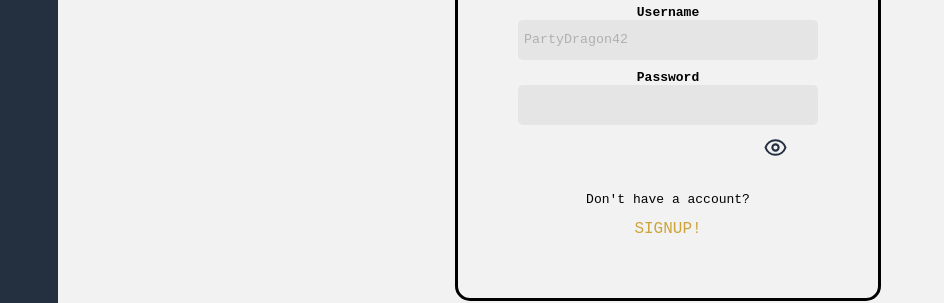
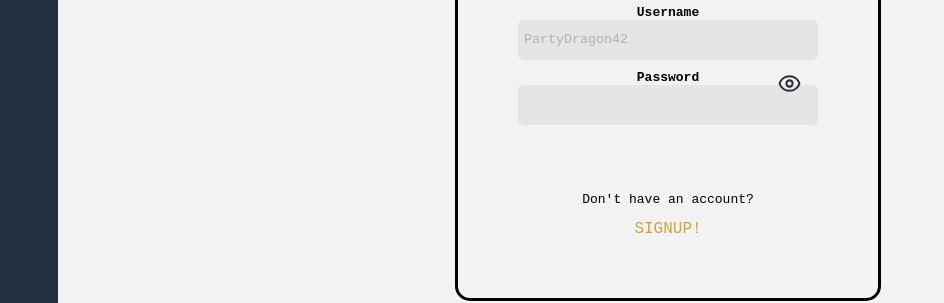
Before and after one commit to MadeleineJonassen/IDATT2105_Full_Stack_Application_Development, a Vue app in the folder FullstackProsjekt/src/frontend/: page /login in a window 1280 px wide. Shown: the part 256-559 px from the top of the page, without its empty margins (0-944 px from the left). Built offline with nearby package versions, Linux system fonts and the light colour scheme.

Commit message:
Change show password icon back to OG state

```diff
--- a/FullstackProsjekt/src/frontend/src/views/LoginView.vue
+++ b/FullstackProsjekt/src/frontend/src/views/LoginView.vue
@@ -7,8 +7,8 @@
 				<p> Sign in to your already existing account</p>
 
 				<div class="loginBox">
-          <label>Username</label> <br>
-          <input type="text" required v-model="username" placeholder="PartyDragon42"/> <br>
+					<label>Username</label> <br>
+					<input type="text" required v-model="username" placeholder="PartyDragon42"/> <br>
 
 					<label>Password</label> <br>
 					<div class="password-input">
@@ -19,8 +19,8 @@
 						</button>
 					</div> <br>
 
-          <label class="error-message">{{errorMsg}}</label><br>
-          <p> Don't have a account?</p><router-link to="/signup" id="signUpLink">SIGNUP!</router-link>
+					<label class="error-message">{{errorMsg}}</label><br>
+					<p> Don't have an account?</p><router-link to="/signup" id="signUpLink">SIGNUP!</router-link>
 				</div>
 			</div>
 
@@ -99,15 +99,20 @@ export default {
 	display: inline-block;
 	min-width: 300px;
 }
+
+.password-input input {
+	padding-right: 40px;
+}
+
 .showPasswordIcon {
 	position: absolute;
-	top: 50%;
 	right: 10px;
 	transform: translateY(-50%);
 	border: none;
 	background: none;
 	cursor: pointer;
 }
+
 #signUpLink {
 	color: var(--option-color);
 	padding: 10px;
--- a/FullstackProsjekt/src/frontend/src/views/PlayQuizView.vue
+++ b/FullstackProsjekt/src/frontend/src/views/PlayQuizView.vue
@@ -155,8 +155,8 @@ export default {
       <div v-if="showPopup" class="popup">
         <p>{{ popupMessage }}</p>
       </div>
-      <button v-if="hasAnswered" @click="nextQuestion">{{buttonText}}</button>
-      <button v-if="!hasAnswered" @click="submitAnswer">Submit</button>
+      <button class="play-quiz-btn" v-if="hasAnswered" @click="nextQuestion">{{buttonText}}</button>
+      <button class="play-quiz-btn" v-if="!hasAnswered" @click="submitAnswer">Submit</button>
     </div>
   </div>
 	</body>
@@ -230,7 +230,7 @@ h1#title {
 
 }
 
-button {
+.play-quiz-btn {
 	background-color: var(--option-color);
 	color: var(--text-light-color);
 	font-size: 18px;
@@ -242,7 +242,7 @@ button {
 	transition: background-color 0.3s ease;
 }
 
-button:hover {
+.play-quiz-btn:hover {
 	background-color: var(--option-hover);
 }
 
```
Also changed, not shown: 2 other files (tests, documents, lock files or other folders).
